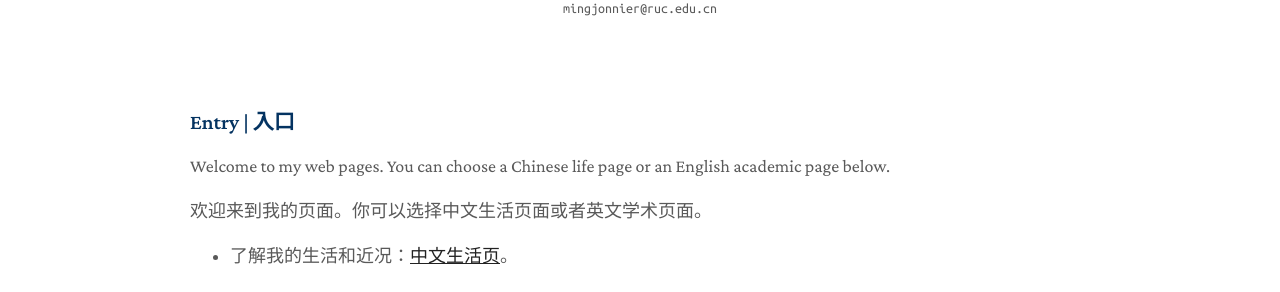
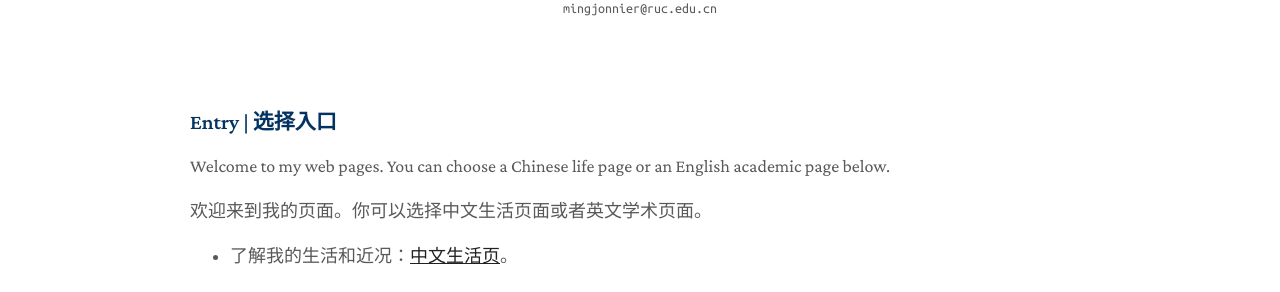
Before and after one commit to zhangming4153/zhangming4153.github.io, a Jekyll site: the page built from index.md, in a window 1280 px wide. Shown: the part 578-870 px from the top of the page. Built offline with Jekyll 4.4.1, drawn with Linux system fonts in a browser that asks for light colours; a style sheet for code colours, icons or effects is not loaded.

Commit message:
Update index.md

```diff
--- a/index.md
+++ b/index.md
@@ -4,7 +4,7 @@ permalink: /
 title: Ming Zhang
 ---
 
-### Entry | 入口
+### Entry | 选择入口
 
 Welcome to my web pages. You can choose a Chinese life page or an English academic page below.
 
```
